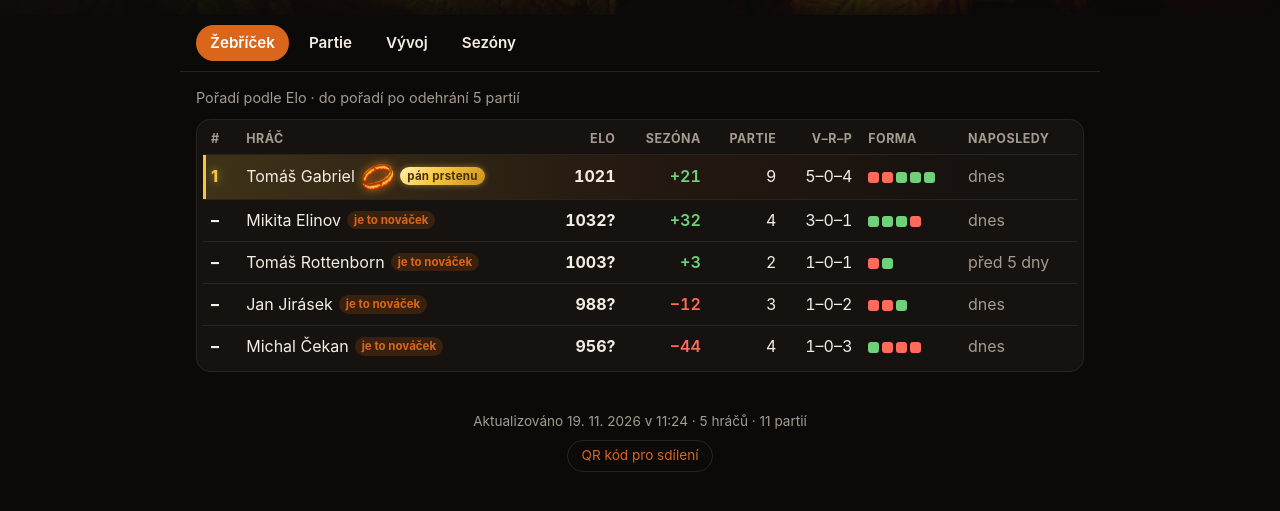
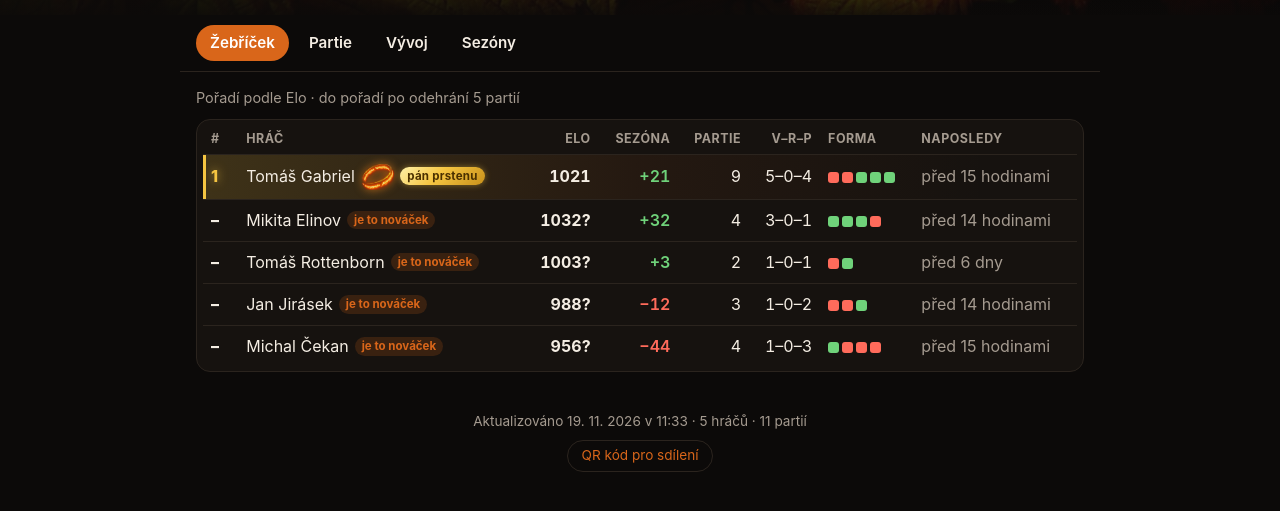
Before and after one commit to enick3312/zebricek_sachy, a plain HTML site: page index.html in a window 1280 px wide. Shown: the part 195-706 px from the top of the page. Drawn offline with nearby package versions, Linux system fonts and the light colour scheme.

Commit message:
Add files via upload

```diff
--- a/index.html
+++ b/index.html
@@ -167,14 +167,18 @@ function seasonInfo(key) {
   }
 }
 
+// "před 14 hodinami", "včera", "před 3 dny", … – the same style as the app.
 function relDay(iso) {
   if (!iso) return "–";
-  const d = new Date(iso), days = Math.floor((Date.now() - d.getTime()) / 86400000);
-  if (days <= 0) return "dnes";
-  if (days === 1) return "včera";
-  if (days < 7) return `před ${days} dny`;
-  if (days < 30) { const w = Math.round(days / 7); return w === 1 ? "před týdnem" : `před ${w} týdny`; }
-  const m = Math.round(days / 30); return m <= 1 ? "před měsícem" : `před ${m} měsíci`;
+  const rtf = new Intl.RelativeTimeFormat("cs", { numeric: "auto" });
+  const s = (new Date(iso).getTime() - Date.now()) / 1000, a = Math.abs(s);
+  if (a < 60) return "právě teď";
+  if (a < 3600) return rtf.format(Math.round(s / 60), "minute");
+  if (a < 86400) return rtf.format(Math.round(s / 3600), "hour");
+  if (a < 7 * 86400) return rtf.format(Math.round(s / 86400), "day");
+  if (a < 30 * 86400) return rtf.format(Math.round(s / 604800), "week");
+  if (a < 365 * 86400) return rtf.format(Math.round(s / 2592000), "month");
+  return rtf.format(Math.round(s / 31536000), "year");
 }
 
 const player = id => D.players.find(p => p.id === id);
@@ -184,7 +188,7 @@ const seasonStat = (p, key) => p.seasons.find(s => s.season === key);
 // Evening of a game: games before 6 am belong to the previous evening.
 const eveningKey = iso => { const d = new Date(new Date(iso).getTime() - 6 * 3600000); return new Date(d.getFullYear(), d.getMonth(), d.getDate()); };
 
-// The leader's ring: the ring photo (prsten-ikona.jpg); a drawn golden band if the photo isn't uploaded.
+// The leader's ring: the ring photo with a transparent background (prsten-ikona.png); a drawn golden band if it isn't uploaded.
 const LORD = `<span class="tag lord" title="Vedoucí hráč žebříčku">pán prstenu</span>`;
 const RING_SVG = `<svg class="ring" viewBox="0 0 24 24" role="img" aria-label="Prsten moci"><title>Prsten moci – první místo v žebříčku</title>
   <defs><linearGradient id="gold" x1="0" y1="0" x2="1" y2="1"><stop offset="0" stop-color="#fff3b0"/><stop offset=".45" stop-color="#f5c542"/>
@@ -215,7 +219,7 @@ function viewTable() {
       <td class="n">${p.games}</td>
       <td class="n hide-sm">${p.wins}–${p.draws}–${p.losses}</td>
       <td class="hide-sm">${formStrip(p.form)}</td>
-      <td class="hide-sm muted">${relDay(p.lastPlayed)}</td></tr>`;
+      <td class="hide-sm muted" ${p.lastPlayed ? `title="${dateLong(new Date(p.lastPlayed))} v ${timeOf(new Date(p.lastPlayed))}"` : ""}>${relDay(p.lastPlayed)}</td></tr>`;
   }).join("");
   const hidden = D.players.filter(p => p.inactive || p.retired).length;
   return `<div class="controls">
--- a/zebricek.json
+++ b/zebricek.json
@@ -135,7 +135,7 @@
       "whiteChange" : -25
     }
   ],
-  "generated" : "2026-11-19T11:24:17Z",
+  "generated" : "2026-11-19T11:33:03Z",
   "location" : "",
   "name" : "Pub Ladder",
   "players" : [
```
